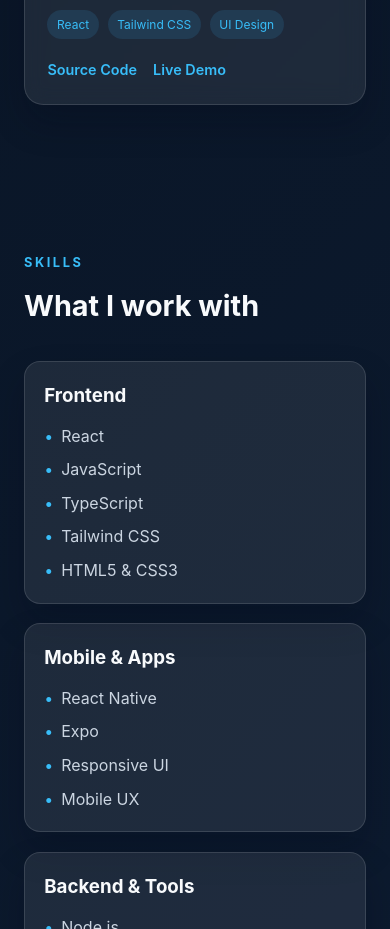
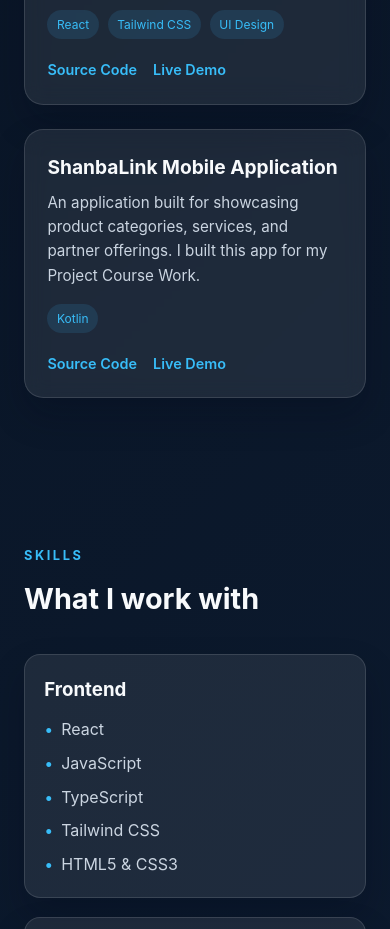
Before and after one commit to Dickens12-derrick/Dickens_Portfolio, a React (Vite) app in the folder my-portfolio/: page / in a window 390 px wide. Shown: the part 1920-2849 px from the top of the page. Built offline with nearby package versions, Linux system fonts and the light colour scheme.

Commit message:
Added a new card for the next project "ShanbaLink Mobile Application"

```diff
--- a/my-portfolio/src/App.jsx
+++ b/my-portfolio/src/App.jsx
@@ -58,7 +58,17 @@ export default function App() {
       tags: ['React', 'Tailwind CSS', 'UI Design'],
       github: 'https://github.com/Dickens12-derrick',
       demo: '#'
+    },
+
+    {
+      title: 'ShanbaLink Mobile Application',
+      description: 'An application built for showcasing product categories, services, and partner offerings. I built this app for my Project Course Work.',
+      tags: ['Kotlin'],
+      github: 'https://github.com/Dickens12-derrick',
+      demo: '#'
     }
+
+
   ];
 
   return (
```
